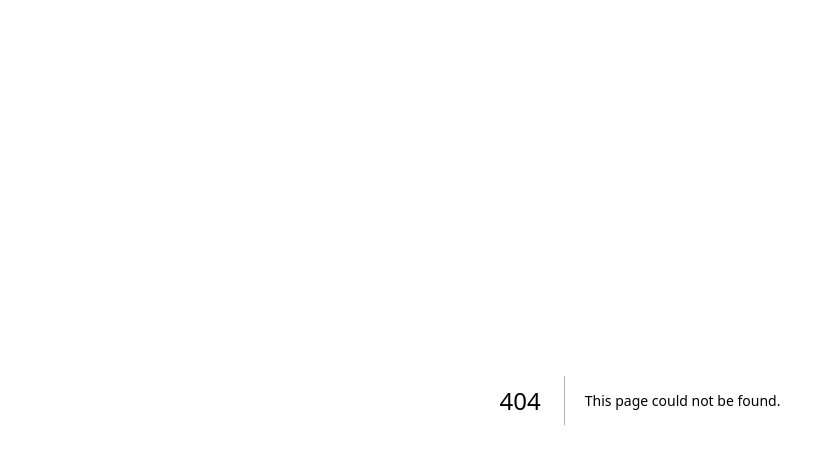
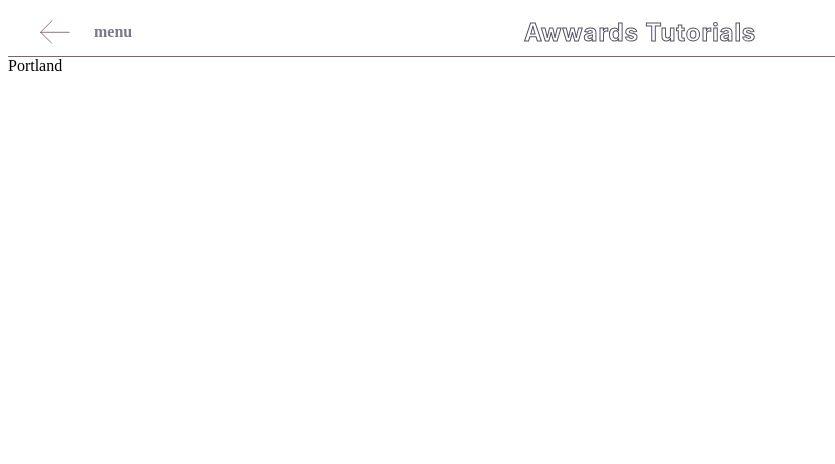
Before and after one commit to root0beer/awwards_clones, a Next.js app: page /portland in a window 1280 px wide. Before the commit this address had no page. Shown: the top 464 px of the page, without its empty margins (0-835 px from the left). Built offline with nearby package versions, Linux system fonts and the light colour scheme.

Commit message:
project initialization

```diff
--- /dev/null
+++ b/components/PortLand/Portland.jsx
@@ -0,0 +1,10 @@
+import React from 'react';
+import styles from "./Portland.module.scss";
+
+const Portland = () => {
+  return (
+    <div>Portland</div>
+  )
+};
+
+export default Portland;
--- /dev/null
+++ b/pages/portland/index.jsx
@@ -0,0 +1,15 @@
+import Navbar from "@/components/Navbar/Navbar";
+import Portland from "@/components/PortLand/Portland";
+import Wrapper from "@/components/Wrapper/Wrapper";
+import React from "react";
+
+const PortLandPage = () => {
+  return (
+    <Wrapper>
+      <Navbar />
+      <Portland />
+    </Wrapper>
+  );
+};
+
+export default PortLandPage;
```
Also changed, not shown: components/PortLand/Portland.module.scss (added).
